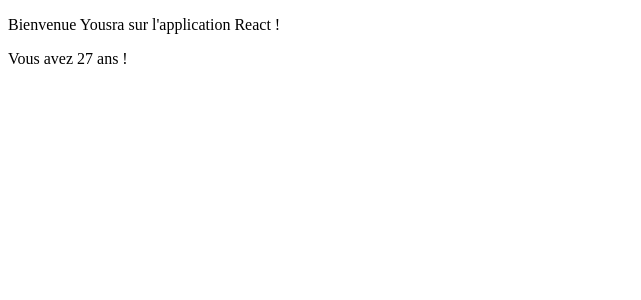
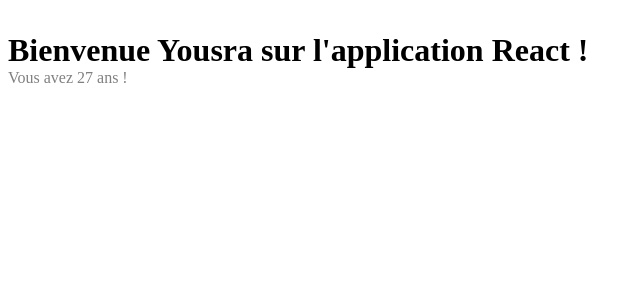
Before and after one commit to YousLa/React_Exercices, a React (Vite) app: page / in a window 1280 px wide. Shown: the top 300 px of the page, without its empty margins (0-641 px from the left). Built offline with nearby package versions, Linux system fonts and the light colour scheme.

Commit message:
Exercice 01 | CSS

```diff
--- a/src/components/Exercice_1/Exercice_1.jsx
+++ b/src/components/Exercice_1/Exercice_1.jsx
@@ -1,5 +1,6 @@
 import PropTypes from 'prop-types';
 
+import style from './style.module.css';
 
 const FichePerson = (props) => {
     //! Destructuring
@@ -9,8 +10,8 @@
 
     return (
         <div>
-            <p>Bienvenue {name} sur l'application React !</p>
-            <p>Vous avez {age} ans !</p>
+            <p className={style.title}>Bienvenue {name} sur l'application React !</p>
+            <p className={style.grey}>Vous avez {age} ans !</p>
         </div>
     )
 }
--- /dev/null
+++ b/src/components/Exercice_1/style.module.css
@@ -0,0 +1,10 @@
+.title {
+    font-size: 2rem;
+    font-weight: 700;
+    margin-bottom: 0;
+}
+
+.grey {
+    margin-top: 0;
+    color: grey;
+}
```
